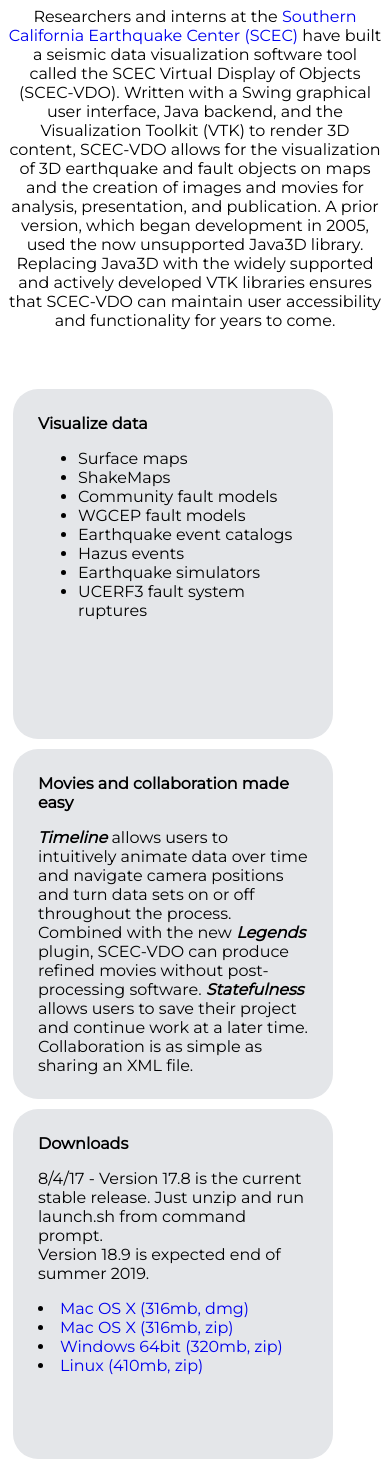
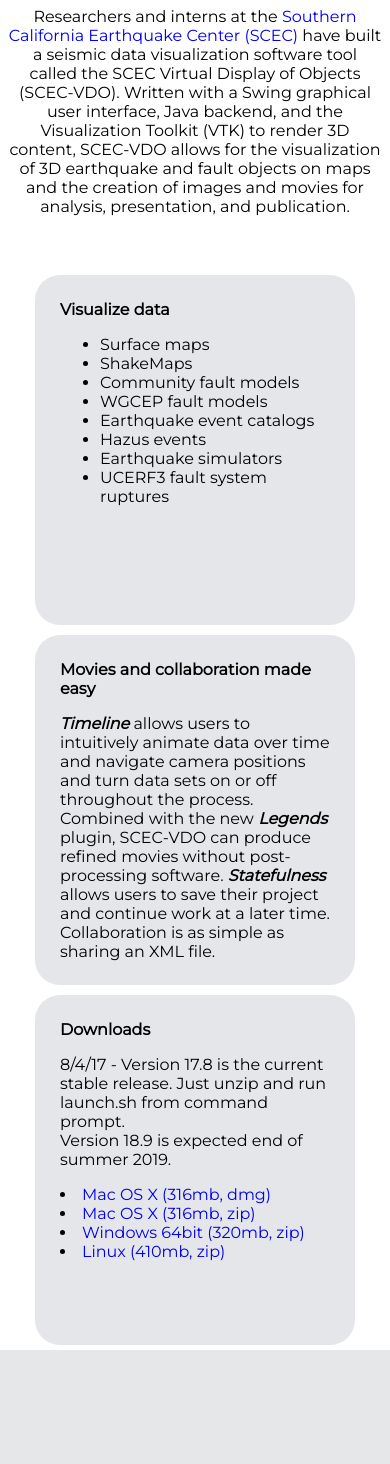
Before and after one commit to gina-yang/scecvdo-man, a PHP site: page / in a window 390 px wide. Shown: the part 575-2039 px from the top of the page. After the commit the page ends 1925 px from the top, so only its background shows below. Run offline with PHP 8.4, Linux system fonts and the light colour scheme.

Commit message:
Fixed boxes floating to left in mobile

```diff
--- a/index.php
+++ b/index.php
@@ -15,9 +15,9 @@
 			width: 270px;
 			margin: 5px;
 			height: 300px;
-			float: left;
 			display: inline-block;
 			vertical-align: top;
+			text-align: left;
 		}
 
 		.buttons {
@@ -44,8 +44,6 @@
 		a {
 			text-decoration: none;
 		}
-
-
 	</style>
 <title>SCEC-VDO</title>
 <link rel="icon" type="image/png" href="manual/images/vdologo.png">
@@ -56,25 +54,23 @@
 		<a href="https://www.scec.org" target="_blank"><img style="width: 90px; height: 50px; padding: 10px;" src="http://www.scec.org/themes/scec/logo.png"/></a>
 	</header>
 
-	<div style='width: 100%;' align='center'>
-		<div style='max-width: 1000px; height: 50px;' align='left'>
+	<div style="width: 100%;" align='center'>
+		<div style="max-width: 1000px; height: 50px;">
 			<img style='width: 100%; height: auto;' src='manual/images/scecvdofront.png'>
 			<div class="btn" align="center">
 				<a class="buttons" href="#">Download v18.9</a>
 				<a class="buttons" href="manual/UserGuide.html">&nbsp;&nbsp;User Manual&nbsp;&nbsp;</a>
 			</div>
-			<div style='display: inline-block; text-align: center;'>
+			<div style="display: inline-block; text-align: center;">
 				<h2>About SCEC-VDO</h2>
 				<p>Researchers and interns at the <a href="http://www.scec.org">Southern California Earthquake Center (SCEC)</a>
 				have built a seismic data visualization software tool called the SCEC Virtual Display of Objects
 				(SCEC-VDO). Written with a Swing graphical user interface, Java backend, and the Visualization Toolkit
 				(VTK) to render 3D content, SCEC-VDO allows for the visualization of 3D earthquake and fault objects on
-				maps and the creation of images and movies for analysis, presentation, and publication. A
-				prior version, which began development in 2005, used the now unsupported Java3D library. Replacing Java3D
-				with the widely supported and actively developed VTK libraries ensures that SCEC-VDO can maintain user
-				accessibility and functionality for years to come. </br></br></br>
+				maps and the creation of images and movies for analysis, presentation, and publication. </br></br></br>
 				</p>
 			</div>
+			<div class="boxes" align="center">
 				<div class='rcorners'>
 					<b>Visualize data</b>
 					<ul>
@@ -115,6 +111,8 @@
 							zip)</a></li>
 				</div>
 			</div>
+
+		</div>
 	</div>
 </body>
 </html>
```
Also changed, not shown: WebContent/index.html (+8 -10 lines). Lines whose indentation alone changed are shown as unchanged.
